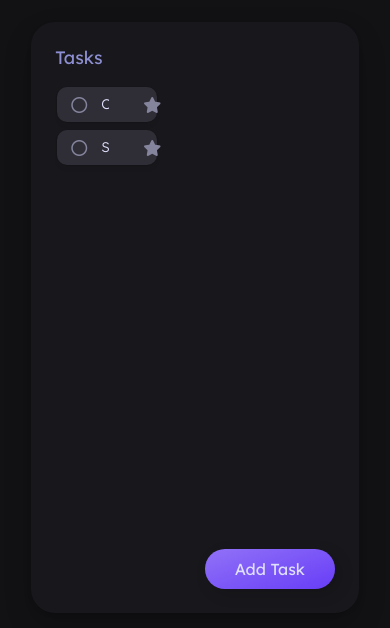
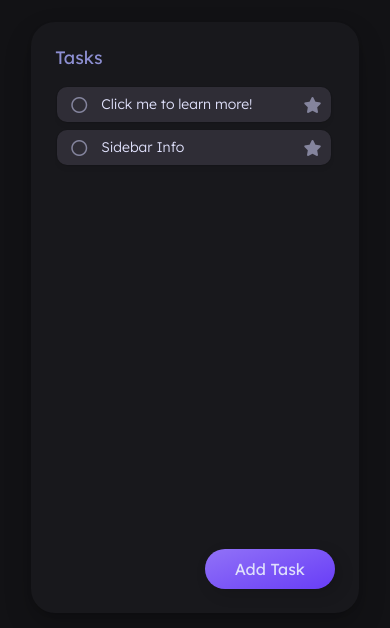
Before and after one commit to bartbzd/todo-list, a website built with webpack: page dist/index.html in a window 390 px wide. Shown: the part 88-716 px from the top of the page. Built offline with nearby package versions, Linux system fonts and the light colour scheme.

Commit message:
Fix mobile tasks view

```diff
--- a/src/styles.scss
+++ b/src/styles.scss
@@ -870,9 +870,6 @@ header {
         }
       }
       .t-wrapper {
-        .task {
-          width: 100px;
-        }
         .task p {
           font-size: 12px;
         }
```
